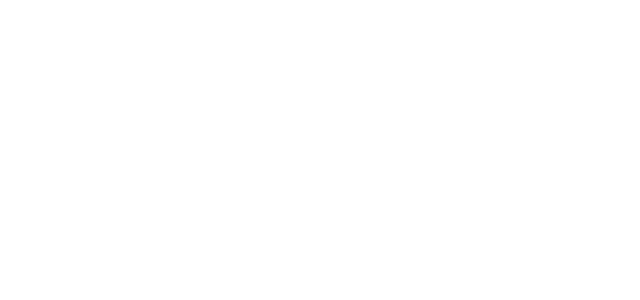
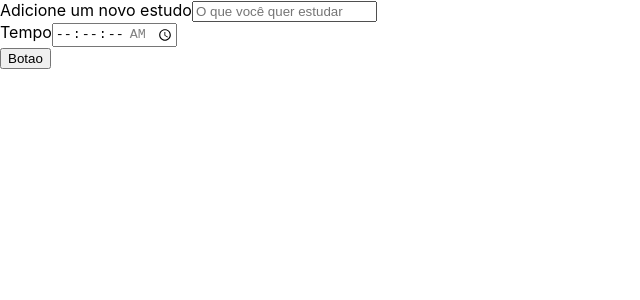
Before and after one commit to torquatonatalia/alura-studies, a React (Create React App) app: page / in a window 1280 px wide. Shown: the top 300 px of the page, without its empty margins (0-640 px from the left). Built offline with nearby package versions, Linux system fonts and the light colour scheme.

Commit message:
Criando os componentes para o formulário

```diff
--- a/src/App.tsx
+++ b/src/App.tsx
@@ -1,9 +1,10 @@
 import React from 'react';
+import Form from './components/Form';
 
 function App() {
   return (
     <div className="App">
-
+      <Form />
     </div>
   );
 }
--- /dev/null
+++ b/src/components/Button/index.tsx
@@ -0,0 +1,13 @@
+import React from 'react';
+
+class Button extends React.Component {
+    render() {
+        return (
+            <button>
+                Botao
+            </button>
+        )
+    }
+}
+
+export default Button;
--- /dev/null
+++ b/src/components/Form/index.tsx
@@ -0,0 +1,26 @@
+import React from 'react';
+import Button from '../Button';
+
+class Form extends React.Component {
+    render() {
+        return (
+            <form>
+                <div>
+                    <label htmlFor="tarefa">
+                        Adicione um novo estudo
+                    </label>
+                    <input type="text" name="tarefa" id="tarefa" placeholder="O que você quer estudar" required />
+                </div>
+                <div>
+                    <label htmlFor="tempo">
+                        Tempo
+                    </label>
+                    <input type="time" step="1" name="tempo" id="tempo" min="00:00:00" max="01:30:00" required />
+                </div>
+                <Button />
+            </form>
+        )
+    }
+}
+
+export default Form;
```
